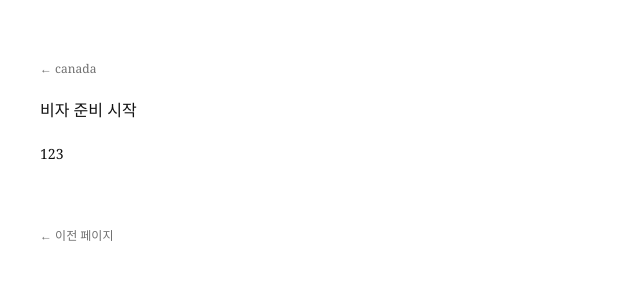
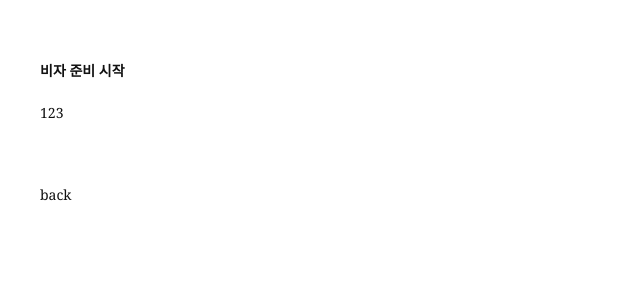
Before and after one commit to Captain-Nimosi/nimosi, a Jekyll site: the page built from _posts/canada/2026-08-24-IEC-visa-timeline.md, in a window 1280 px wide. Shown: the top 300 px of the page, without its empty margins (0-640 px from the left). Built offline with Jekyll 4.4.1, drawn with Linux system fonts in a browser that asks for light colours.

Commit message:
Refactor post layout to update navigation elements

```diff
--- a/_layouts/post.html
+++ b/_layouts/post.html
@@ -13,22 +13,18 @@
     margin: 0;
     padding: 60px 40px;
   }
-  .nav-top, .nav-bottom { font-size: 12px; opacity: 0.6; }
-  .nav-bottom { margin-top: 60px; }
-  .post-title { font-size: 16px; font-weight: 500; margin: 20px 0; }
+  .page-title { font-weight: 700; margin-bottom: 20px; }
   .post-content { line-height: 1.8; max-width: 600px; }
   a { color: #111; text-decoration: none; }
   a:hover { text-decoration: underline; }
+  .back { margin-top: 60px; }
 </style>
 </head>
 <body>
-  <div class="nav-top">
-    <a href="{{ site.baseurl }}/{{ page.categories | first }}/">← {{ page.categories | first }}</a>
-  </div>
-  <div class="post-title">{{ page.title }}</div>
+  <div class="page-title">{{ page.title }}</div>
   <div class="post-content">{{ content }}</div>
-  <div class="nav-bottom">
-    <a href="{{ site.baseurl }}/{{ page.categories | first }}/">← 이전 페이지</a>
+  <div class="back">
+    <a href="{{ site.baseurl }}/{{ page.categories | first }}/">back</a>
   </div>
 </body>
 </html>
```
